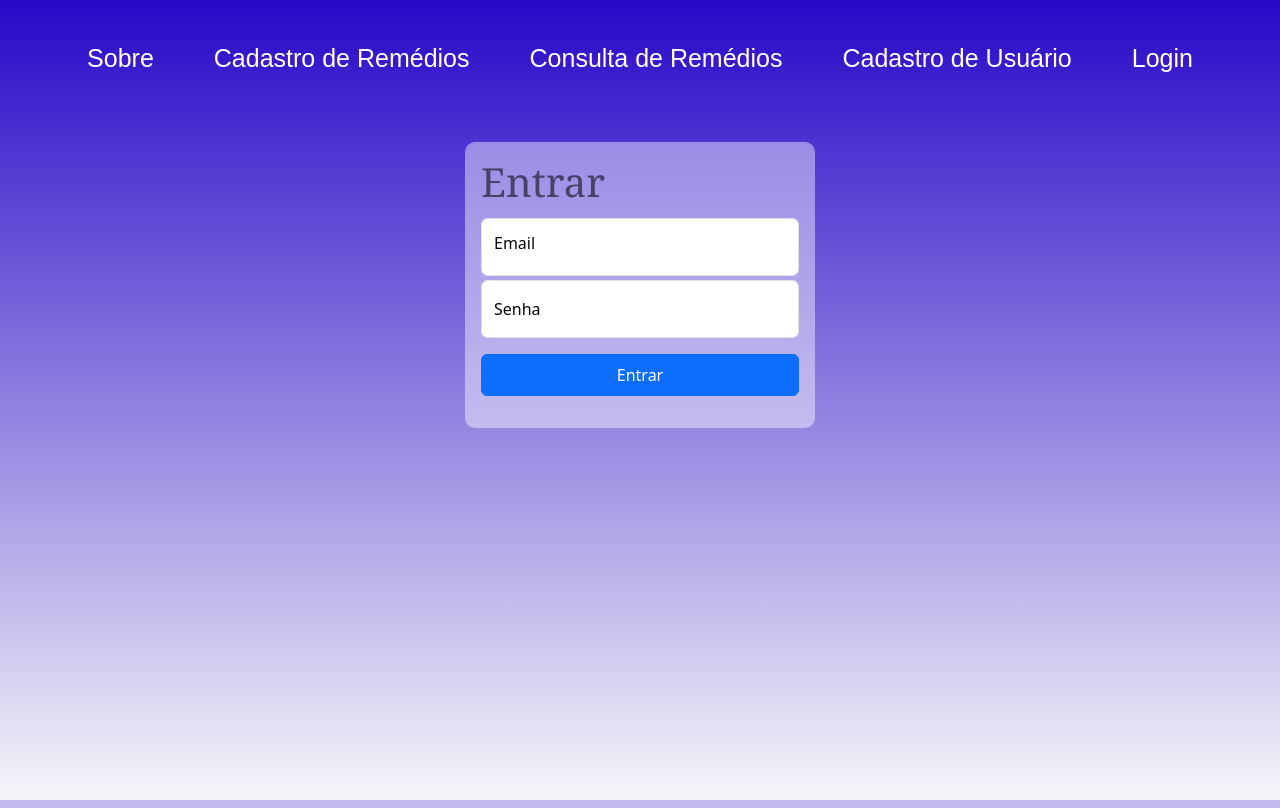
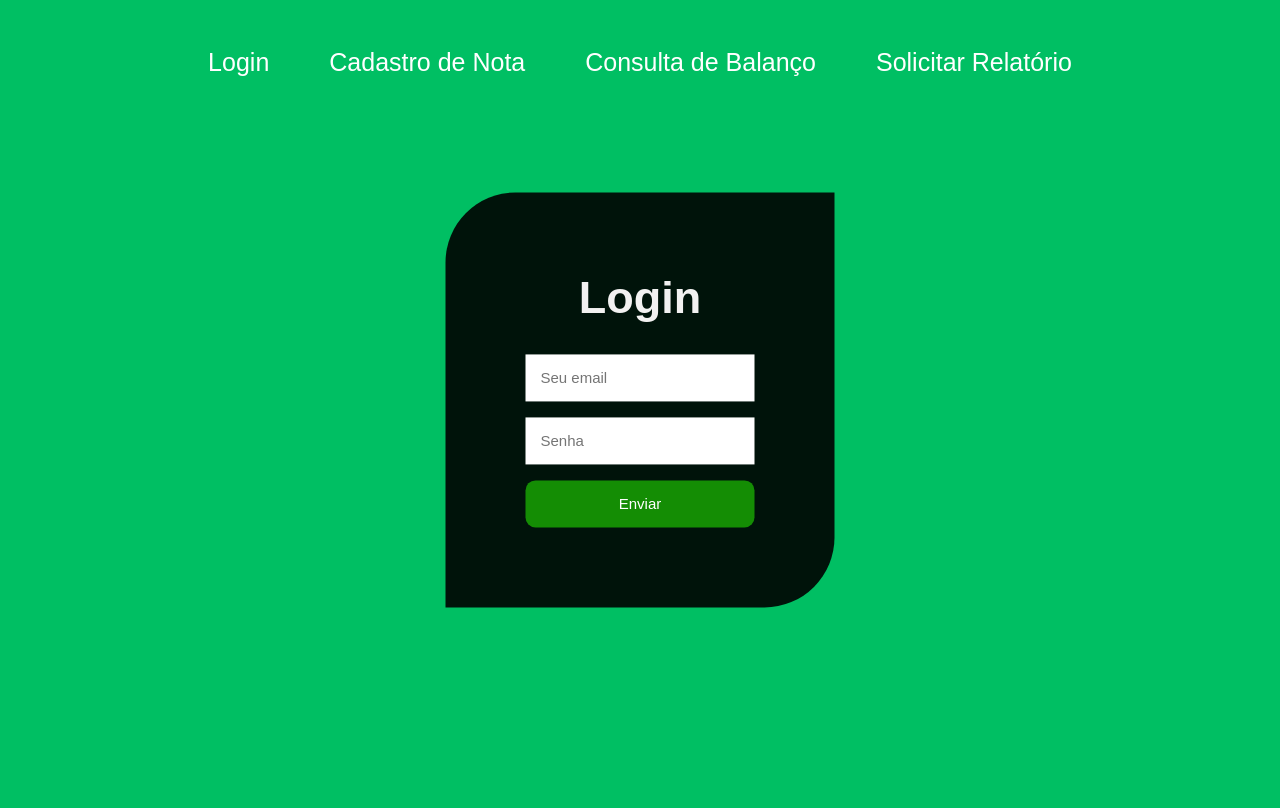
Before and after one commit to wagnersol/controleFinanceiro, a Flask app: page /login in a window 1280 px wide. Run offline with Flask 3, Linux system fonts and the light colour scheme.

Commit message:
login ajustado

```diff
--- a/static/css/login.css
+++ b/static/css/login.css
@@ -2,26 +2,53 @@ html, body{
     height: 100%;
 }
 
-.form-container {
-    position: relative;
-    z-index: 1;
-    max-width: 350px;
-    padding: 1rem;
-    background-color: rgba(255, 255, 255, 0.438);
-    color:rgb(7, 7, 7);
-    border-radius: 10px;
-
+body {
+    font-family: Arial, Helvetica, sans-serif;
+   /* background: radial-gradient(circle, rgba(239,240,244,1) 0%, rgba(89,178,101,1) 35%, rgba(5,143,20,0.9850139885055584) 100%);*/
+   /*background: linear-gradient(90deg, rgba(2,6,83,1) 9%, rgba(230,222,222,1) 46%, rgba(3,124,24,1) 79%);*/
+   background-color: #00bf63;
 
 }
 
 
-body {
-    background-image: linear-gradient(0deg, rgba(245, 246, 248, 0.975), rgb(40, 8, 200));
+.form-container {
+  background-color: rgba(0,0,0,0.9);
+    position: absolute;
+    top:50%;
+    left: 50%;
+    transform: translate(-50%, -50%);
+    padding: 80px;
+    border-radius: 70px 0 70px 0;
+    color:white;
 }
 
 .titulo-login{
-     color: #0000008d;
-   /*text-shadow: #000000;*/
-    font-family: Cambria, Cochin, Georgia, Times, 'Times New Roman', serif;
+     color: #f2f1f1;
+     text-align: center;
+     font-size: 45px;
+     margin-top: 0px;
+}
+
+input{
+    padding: 15px;
+    border: none;
+    outline: none;
+    font-size: 15px;
+    margin-bottom:16px !important;
+}
+
+button{
+    background-color:#148d04;
+    border: none;
+    padding: 15px;
+    width: 100%;
+    border-radius: 10px;
+    color: white;
+    font-size: 15px;
 
 }
+
+button:hover{
+    cursor: pointer;
+    background-color:darkgreen;
+}
--- a/templates/login.html
+++ b/templates/login.html
@@ -6,8 +6,7 @@
     <title>Login</title>
     <link rel="stylesheet" href="/static/css/login.css">
     <link rel="stylesheet" href="/static/css/componentes/cabecalho.css">
-    <link href="https://cdn.jsdelivr.net/npm/bootstrap@5.3.3/dist/css/bootstrap.min.css
-    " rel="stylesheet">
+
 </head>
 <body>
     <header class="cabecalho">
@@ -16,35 +15,33 @@
                 ☰
             </button>
             <div class="menu-links">
-                <a class="cabecalho__menu__link" href="sobre">Sobre</a>
-                <a class="cabecalho__menu__link" href="cadastro_remedio">Cadastro de Remédios</a>
-                <a class="cabecalho__menu__link" href="consulta">Consulta de Remédios</a>
-                <a class="cabecalho__menu__link" href="cadastro">Cadastro de Usuário</a>
                 <a class="cabecalho__menu__link" href="login">Login</a>
+                <a class="cabecalho__menu__link" href="cadastrar_nota">Cadastro de Nota</a>
+                <a class="cabecalho__menu__link" href="consultar balanço">Consulta de Balanço</a>
+                <a class="cabecalho__menu__link" href="solicitar relatório">Solicitar Relatório </a>
+
             </div>
         </nav>
     </header>
-    <div class="d-flex align-items-center py-4">
-        <main class="w-100 m-auto form-container">
+    <div class="">
+        <main class="form-container">
             <form
               action="submit_login"
               method="POST"
               data-form>
 
-                <h1 class="titulo-login">Entrar</h1>
-                <div class="form-floating py-1">
+                <h1 class="titulo-login">Login</h1>
+                <div class="">
 
-                  <input type="email" class="form-control" id="email" placeholder="Seu email" name="email">
-                    <label for="email">Email</label>
+                  <input type="email" class="" id="email" placeholder="Seu email" name="email">
+
                 </div>
                 <div class="form-floating">
-                    <input type="password" class="form-control" id="senha" placeholder="Senha" name="senha">
-                    <label for="senha">Senha</label>
-                </div>
-                <button class="btn btn-primary w-100 my-3 py-2">Entrar</button>
-                <div class="retangulo">
+                    <input type="password" class="" id="senha" placeholder="Senha" name="senha">
 
                 </div>
+                <button class="">Enviar</button>
+
 
             </form>
         </main>
```
Also changed, not shown: templates/cadastro_remedio.html (+4 -5 lines), templates/consulta_medicamento.html (+4 -5 lines), templates/home.html (+4 -5 lines).
